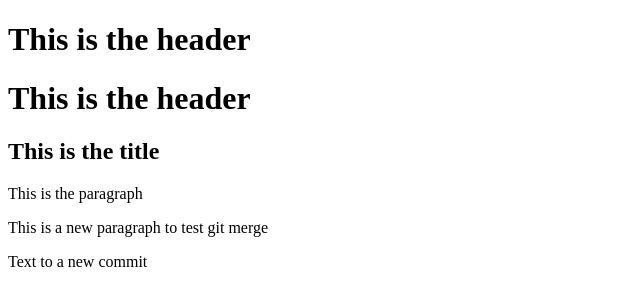
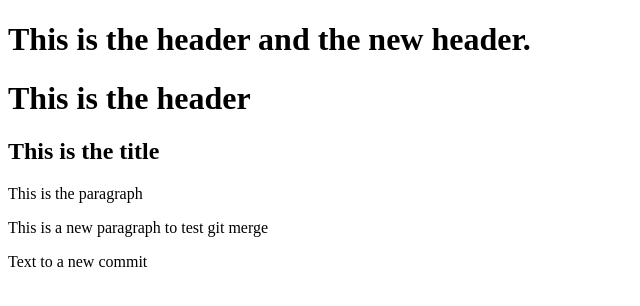
Before and after one commit to AngelManuel1995/git-course, a plain HTML site: page project1/blog/index.html in a window 1280 px wide. Shown: the whole page, without its empty margins (0-640 px from the left). Drawn offline with Linux system fonts and the light colour scheme.

Commit message:
new Header commit

```diff
--- a/project1/blog/index.html
+++ b/project1/blog/index.html
@@ -8,7 +8,7 @@
 </head>
 <body>
     <div>
-        <h1>This is the header</h1>
+        <h1>This is the header and the new header.</h1>
     </div>
 
     <div>
```
